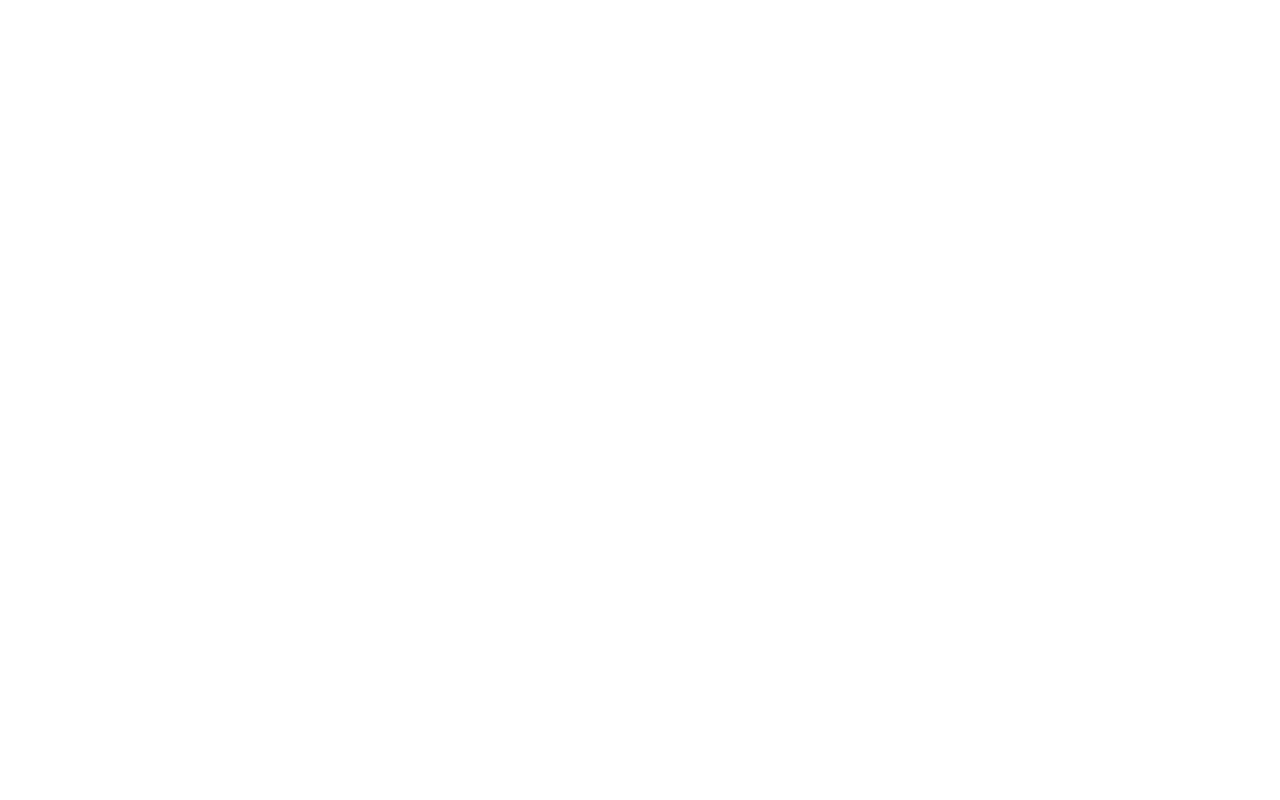
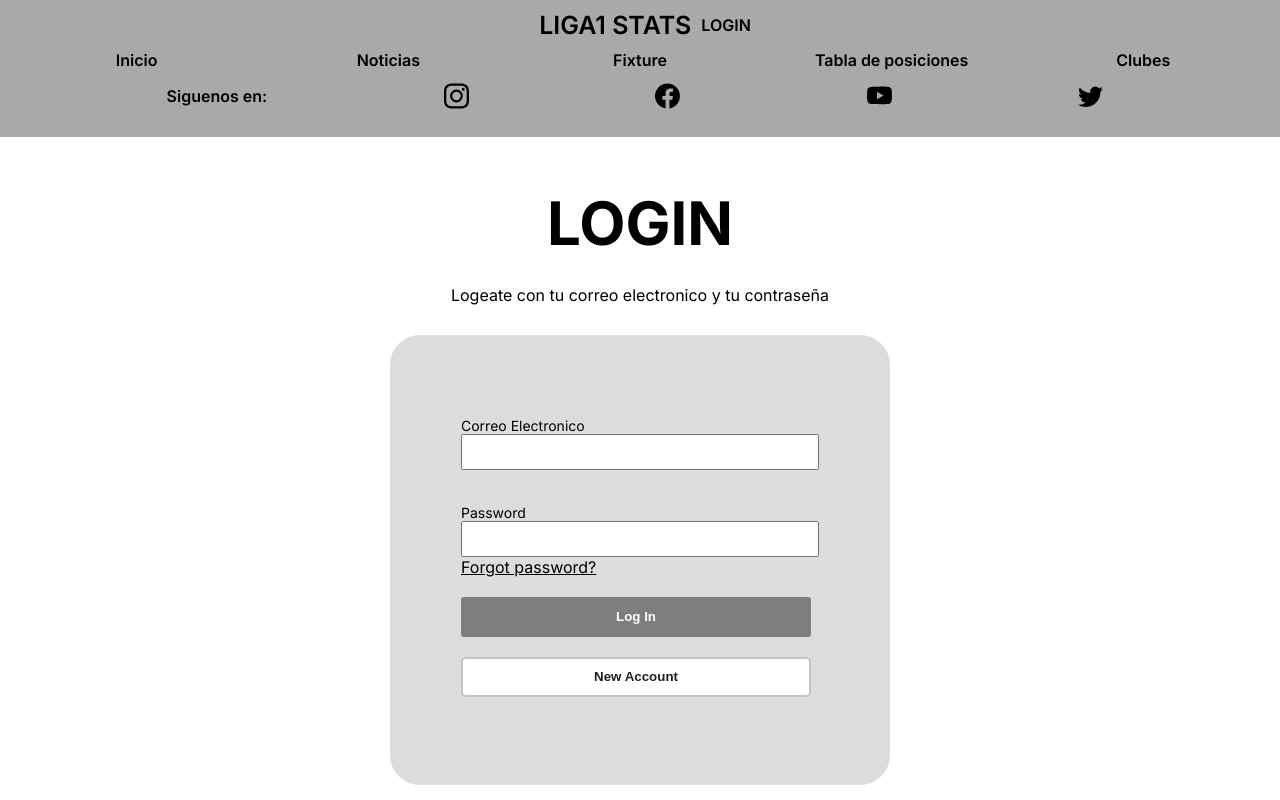
Before and after one commit to Alesso2805/liga1, a plain HTML site: page html/login.html in a window 1280 px wide. Drawn offline with Linux system fonts and the light colour scheme; a web font is replaced by a local one.

Commit message:
added login

```diff
--- /dev/null
+++ b/css/login.css
@@ -0,0 +1,68 @@
+
+.title {
+    display: flex;
+    justify-content: center;
+}
+
+h1 {
+    margin-bottom: 10px;
+}
+
+.para {
+    display: flex;
+    justify-content: center;
+    margin-bottom: 30px;
+}
+
+.container-login {
+    display: flex;
+    justify-content: center;
+}
+
+.button-login {
+    border-radius: 3px;
+    height: 40px;
+    width: 350px;
+    background-color: rgba(68,68,68,0.62);
+}
+
+.button-login2 {
+    border: 2px solid rgba(161,161,161,0.62);
+    border-radius: 5px;
+    height: 40px;
+    width: 350px;
+    background-color: white;
+    color: #212121;
+}
+
+.container-login2 {
+    border-radius: 30px;
+    height: 450px;
+    width: 500px;
+    display: grid;
+    justify-content: center;
+    align-content: center;
+    background-color: #dddddd;
+    margin: 0 20px 0 20px;
+}
+
+input {
+   width: 350px;
+    height: 30px;
+    font-size: 20px;
+}
+
+.subti {
+    font-size: 14px;
+    margin-bottom: 0;
+}
+
+.subti2 {
+    margin: 0 0 20px 0;
+    text-decoration: underline;
+    cursor: pointer;
+}
+
+.input {
+    margin-bottom: 20px;
+}
--- a/html/login.html
+++ b/html/login.html
@@ -0,0 +1,57 @@
+<!doctype html>
+<html lang="en">
+<head>
+    <meta charset="UTF-8">
+    <meta name="viewport"
+          content="width=device-width, user-scalable=no, initial-scale=1.0, maximum-scale=1.0, minimum-scale=1.0">
+    <meta http-equiv="X-UA-Compatible" content="ie=edge">
+    <link rel="preconnect" href="https://fonts.googleapis.com">
+    <link rel="preconnect" href="https://fonts.gstatic.com" crossorigin>
+    <link href="https://fonts.googleapis.com/css2?family=Inter:wght@200;300;400;500;600;700;800;900&family=Montserrat:wght@300;400;500;600;700&family=MuseoModerno:wght@300;400;500;600;700&family=Outfit:wght@300;400;500;600;700&family=Poppins:wght@300;400;500;600;700&family=Roboto:wght@300;400;500;700&display=swap" rel="stylesheet">
+    <link rel="stylesheet" href="../style.css">
+    <link rel="stylesheet" href="../css/fixture.css">
+    <link rel="stylesheet" href="../css/login.css">
+    <title>LIGA 1 STATS - LOGIN</title>
+</head>
+<body>
+<nav>
+    <div class="nav1">
+        <p id="big-title">LIGA1 STATS</p>
+        <a id="login" href="">LOGIN</a>
+    </div>
+    <div class="nav2">
+        <div class="subnav2">
+            <a class="header" href="../index.html">Inicio</a>
+            <a class="header" href="">Noticias</a>
+            <a class="header" href="fixture.html">Fixture</a>
+            <a class="header" href="../index.html">Tabla de posiciones</a>
+            <a class="header" href="clubes.html">Clubes</a>
+        </div>
+        <div class="subnav2">
+            <p>Siguenos en:</p>
+            <img class="icon" src="/images/instagram.svg" alt="instagram">
+            <img class="icon" src="/images/facebook.svg" alt="facebook">
+            <img class="icon" src="/images/youtube.svg" alt="youtube">
+            <img class="icon" src="/images/twitter.svg" alt="twitter">
+        </div>
+    </div>
+    <div class="title">
+        <h1>LOGIN</h1>
+    </div>
+    <p class="para">Logeate con tu correo electronico y tu contraseña</p>
+    <div class="container-login">
+        <div class="container-login2">
+            <div class="container-correo">
+                <p class="subti">Correo Electronico</p>
+                <input class="input" type="text">
+            </div>
+            <div class="container-pass">
+                <p class="subti">Password</p>
+                <input type="password">
+            </div>
+            <p class="subti2">Forgot password?</p>
+            <button class="button-login">Log In</button>
+            <button class="button-login2">New Account</button>
+        </div>
+    </div>
+</nav>
--- a/style.css
+++ b/style.css
@@ -99,6 +99,10 @@ button {
     color: white;
     background-color: black;
     cursor: pointer;
+}
+
+.button {
+    color: white;
 }
 
 .list {
```
Also changed, not shown: html/clubes.html (+3 -3 lines), html/fixture.html (+2 -2 lines), index.html (+4 -2 lines).
